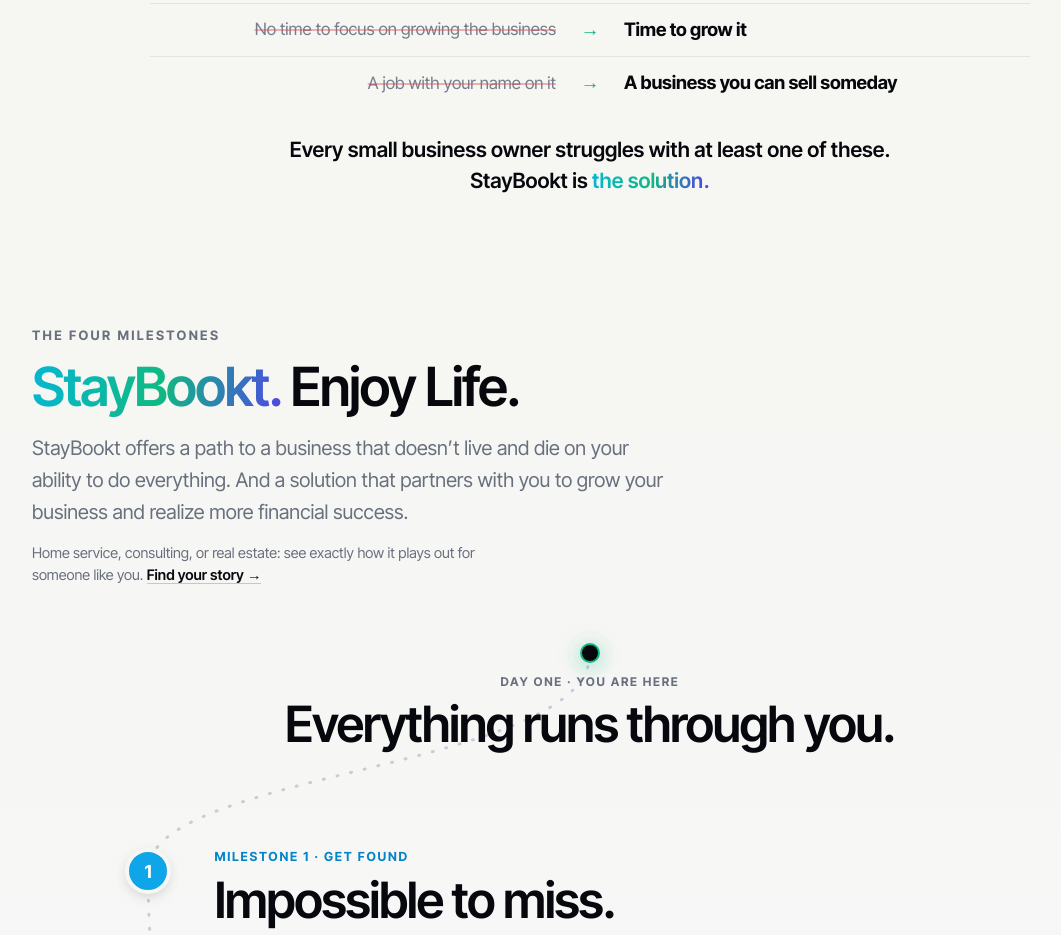
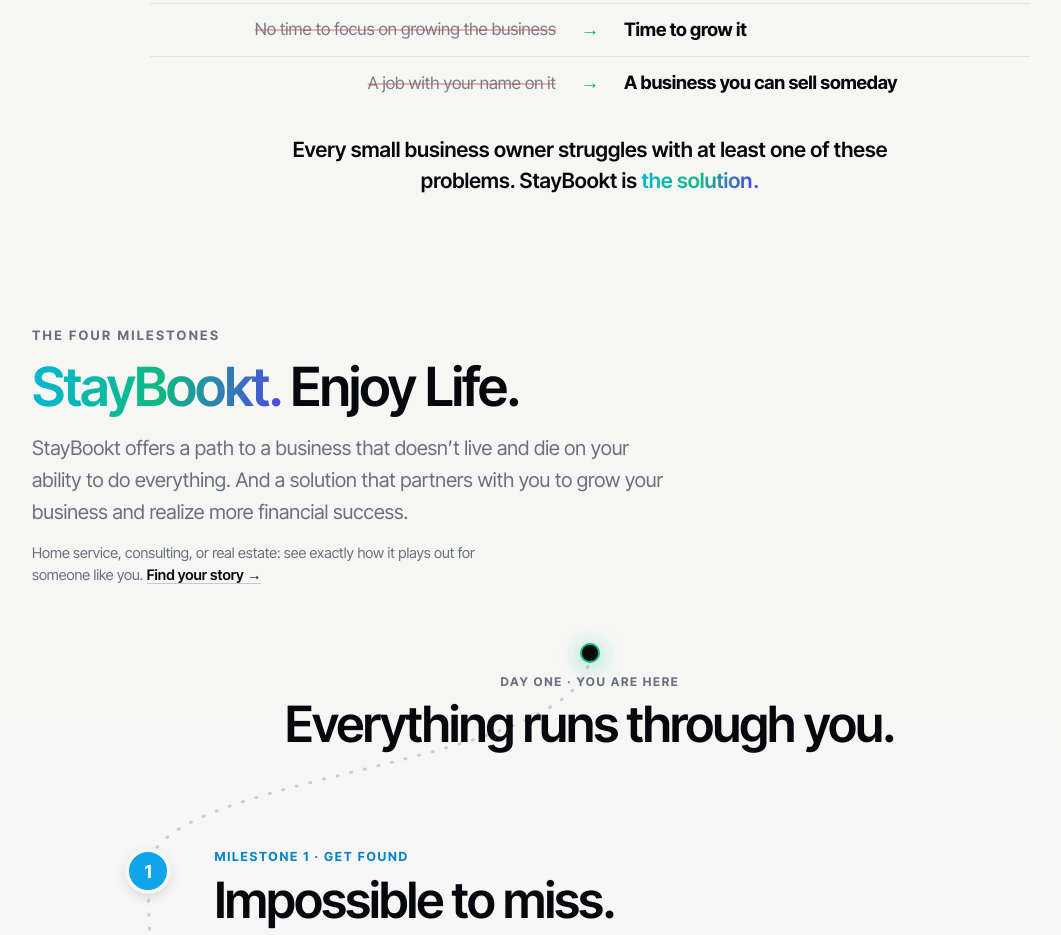
Before and after one commit to staybookt/staybookt-investor, a Next.js app: page / in a window 1280 px wide. Shown: the part 1100-2035 px from the top of the page, without its empty margins (50-1111 px from the left). Built offline with nearby package versions, Linux system fonts and the light colour scheme; no server answers.

Commit message:
Close line finishes with these problems (Richard 8-12)

```diff
--- a/app/page.tsx
+++ b/app/page.tsx
@@ -567,7 +567,7 @@ export default function HomePage() {
             </div>
           </div>
           </div>
-          <p className="pr-close">Every small business owner struggles with at least one of these.
+          <p className="pr-close">Every small business owner struggles with at least one of these problems.
             StayBookt is <span className="g">the solution</span><span className="pd">.</span></p>
         </div>
       </section>
```
